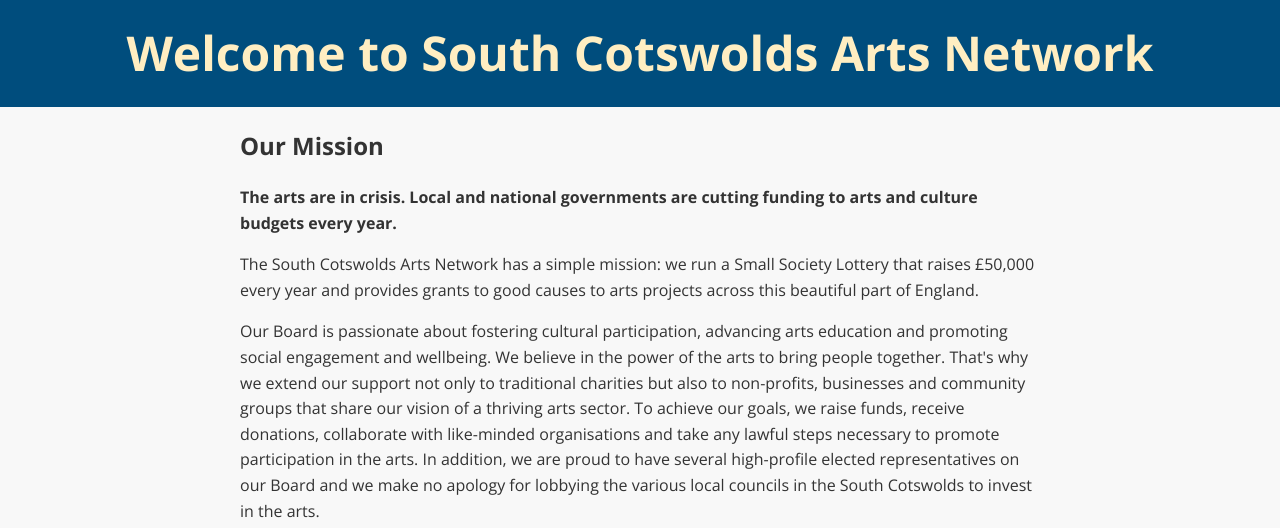
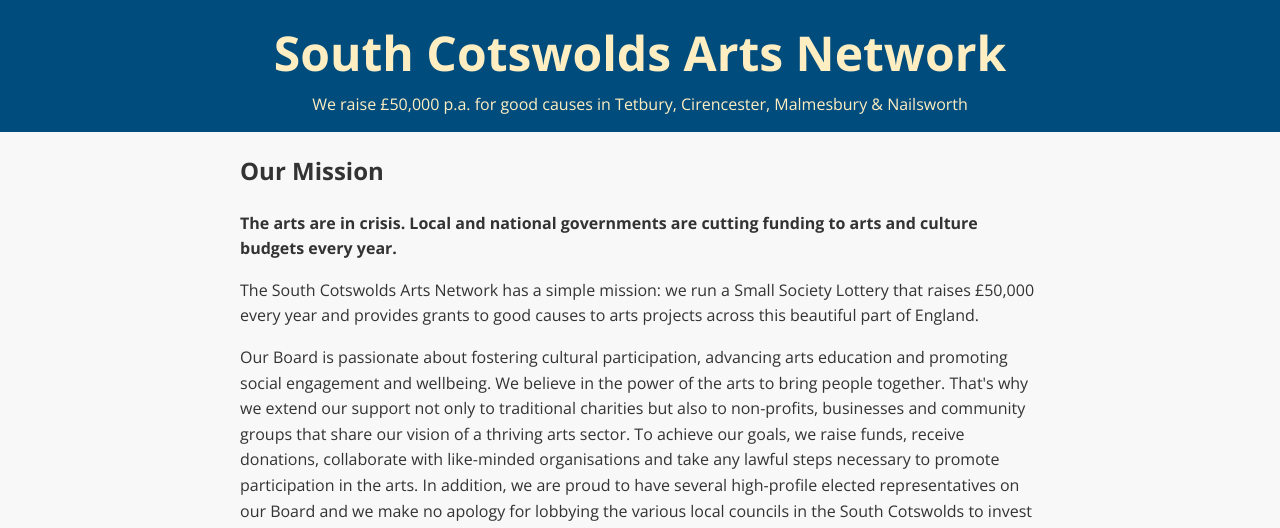
Before and after one commit to jamietwells/cotswold-draws, a plain HTML site: page about.html in a window 1280 px wide. Shown: the top 528 px of the page. Drawn offline with nearby package versions, Linux system fonts and the light colour scheme.

Commit message:
Update about.html

```diff
--- a/about.html
+++ b/about.html
@@ -93,7 +93,8 @@
 <body>
 
     <header>
-        <h1>Welcome to South Cotswolds Arts Network</h1>
+        <h1>South Cotswolds Arts Network</h1>
+        <subheader>We raise £50,000 p.a. for good causes in Tetbury, Cirencester, Malmesbury & Nailsworth</subheader>
     </header>
 
     <section id="about">
```
